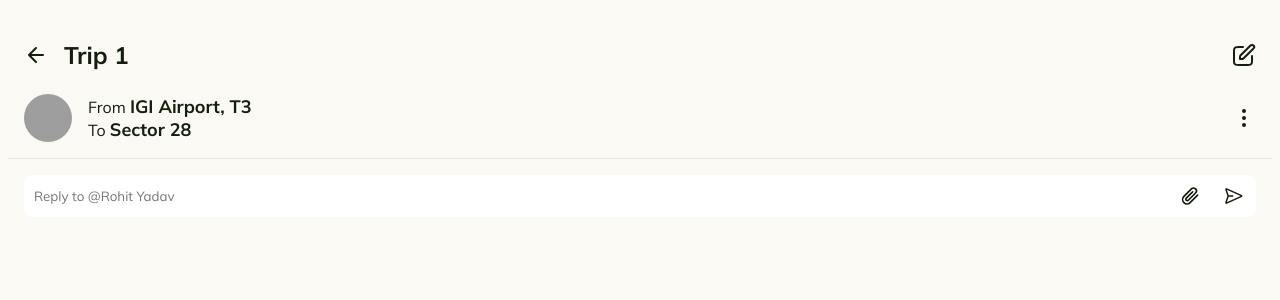
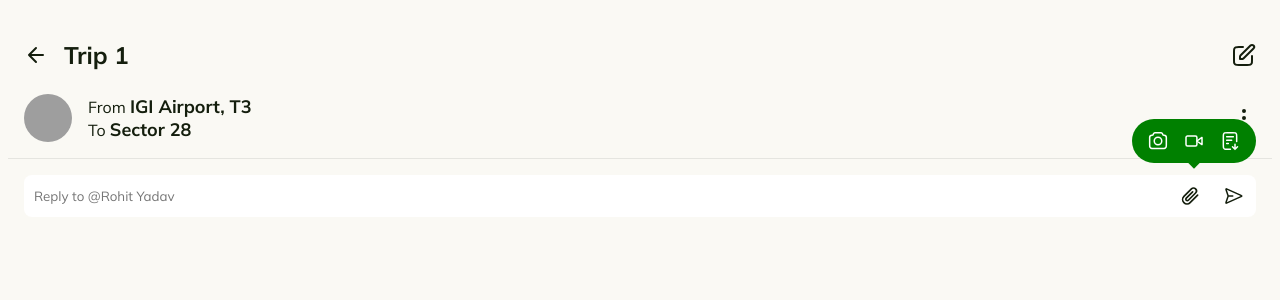
Before and after one commit to shm-dsgn/corider-task-ts, a React (Create React App) app: page / in a window 1280 px wide. Shown: the top 300 px of the page. Built offline with nearby package versions, Linux system fonts and the light colour scheme; grey boxes are pictures that could not be loaded.

Commit message:
input field popup done

```diff
--- a/src/App.tsx
+++ b/src/App.tsx
@@ -1,4 +1,3 @@
-import React from 'react';
 import './App.css';
 import Header from './components/Header/Header';
 import TripDetails from './components/TripDetails/TripDetails';
--- a/src/components/FilePopup/FilePopup.css
+++ b/src/components/FilePopup/FilePopup.css
@@ -0,0 +1,27 @@
+.file-popup-block {
+    position: absolute;
+    right: 0px;
+    width: 124px;
+    height: 44px;
+    background-color: #008000;
+    border-radius: 44px;
+
+
+    display: flex;
+    align-items: center;
+    justify-content: space-evenly;
+}
+
+.file-popup-block > img {
+    width: 20px;
+    height: 20px;
+}
+
+.triangle {
+    position: absolute;
+    bottom: -4px;
+    rotate: 45deg;
+    background-color: #008000;
+    width: 8px;
+    height: 8px;
+}
--- a/src/components/FilePopup/FilePopup.tsx
+++ b/src/components/FilePopup/FilePopup.tsx
@@ -1,8 +1,17 @@
 import React from 'react'
+import './FilePopup.css'
+import Document from "../../icons/Document.svg";
+import Video from "../../icons/Video.svg";
+import Camera from "../../icons/Camera.svg";
 
 const FilePopup = () => {
   return (
-    <div>FilePopup</div>
+    <div className='file-popup-block'>
+        <img src={Camera} alt='camera'/>
+        <img src={Video} alt='video'/>
+        <img src={Document} alt='document'/>
+        <div className='triangle'></div>
+    </div>
   )
 }
 
--- a/src/components/Header/Header.tsx
+++ b/src/components/Header/Header.tsx
@@ -1,4 +1,3 @@
-import React from 'react'
 import './Header.css'
 import Back from '../../icons/Back.svg'
 import Edit from '../../icons/Edit.svg'
--- a/src/components/Input/Input.css
+++ b/src/components/Input/Input.css
@@ -18,7 +18,8 @@ input:focus{
 
 .input-box > input {
     margin-left: 8px;
-    width: 80%;
+    width: 100%;
+    height: 100%;
     font-family: 'Mulish', sans-serif;
     border: none;
 }
@@ -34,3 +35,8 @@ input:focus{
     width: 20px;
     height: 20px;
 }
+
+.file-popup {
+    position: relative;
+    bottom: 56px;
+}
--- a/src/components/Input/Input.tsx
+++ b/src/components/Input/Input.tsx
@@ -1,15 +1,27 @@
-import React from "react";
+import { useState } from "react";
 import "./Input.css";
 import Paperclip from "../../icons/Paperclip.svg";
 import Send from "../../icons/Send.svg";
+import FilePopup from "../FilePopup/FilePopup";
 
 const Input = () => {
+  const [showFilePopup, setShowFilePopup] = useState(true);
+
   return (
     <div className="input-block">
+      {showFilePopup && (
+        <div className="file-popup">
+          <FilePopup />
+        </div>
+      )}
       <div className="input-box">
         <input type="text" placeholder="Reply to @Rohit Yadav" />
         <div className="input-block-icons">
-          <img src={Paperclip} alt="paperclip" />
+          <img
+            src={Paperclip}
+            alt="paperclip"
+            onClick={() => setShowFilePopup(!showFilePopup)}
+          />
           <img src={Send} alt="send" />
         </div>
       </div>
--- a/src/components/TripDetails/TripDetails.tsx
+++ b/src/components/TripDetails/TripDetails.tsx
@@ -1,4 +1,4 @@
-import React, { useState } from "react";
+import { useState } from "react";
 import "./TripDetails.css";
 import Menu from "../../icons/Menu.svg";
 import MenuPopup from "../MenuPopup/MenuPopup";
```
